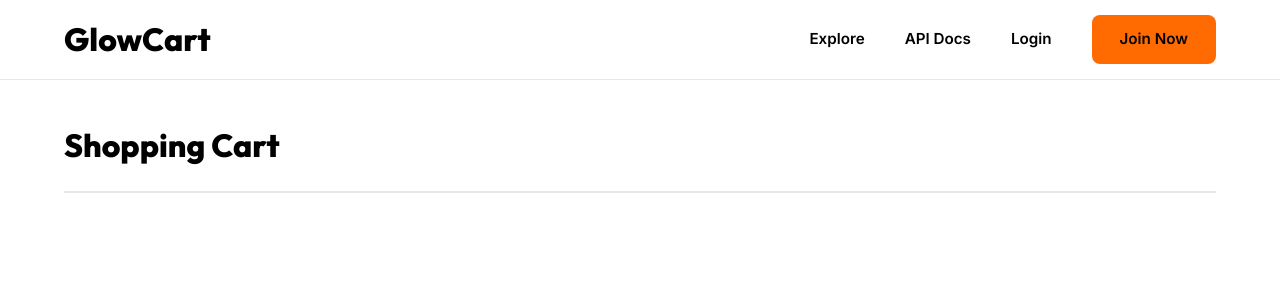
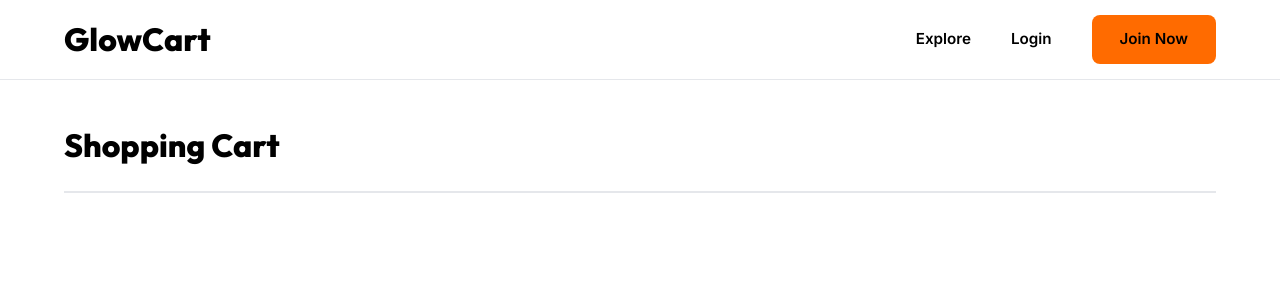
Before and after one commit to ZUSIPHE74/Glow-Cart-Ecommerce, a Django app: page /cart/ in a window 1280 px wide. Shown: the top 300 px of the page. Run offline with Django 4.2, Linux system fonts and the light colour scheme.

Commit message:
Hide API Docs from the navigation bar

```diff
--- a/main_project/ecommerce/templates/ecommerce/base.html
+++ b/main_project/ecommerce/templates/ecommerce/base.html
@@ -317,7 +317,6 @@
 
         <div class="nav-links">
             <a href="{% url 'ecommerce:home' %}">Explore</a>
-            <a href="{% url 'ecommerce:api_docs' %}">API Docs</a>
             {% if user.is_authenticated %}
             {% if user.is_staff or 'Vendors' in user.groups.all.0.name %}
             <a href="{% url 'ecommerce:vendor_dashboard' %}">Dashboard</a>
```
